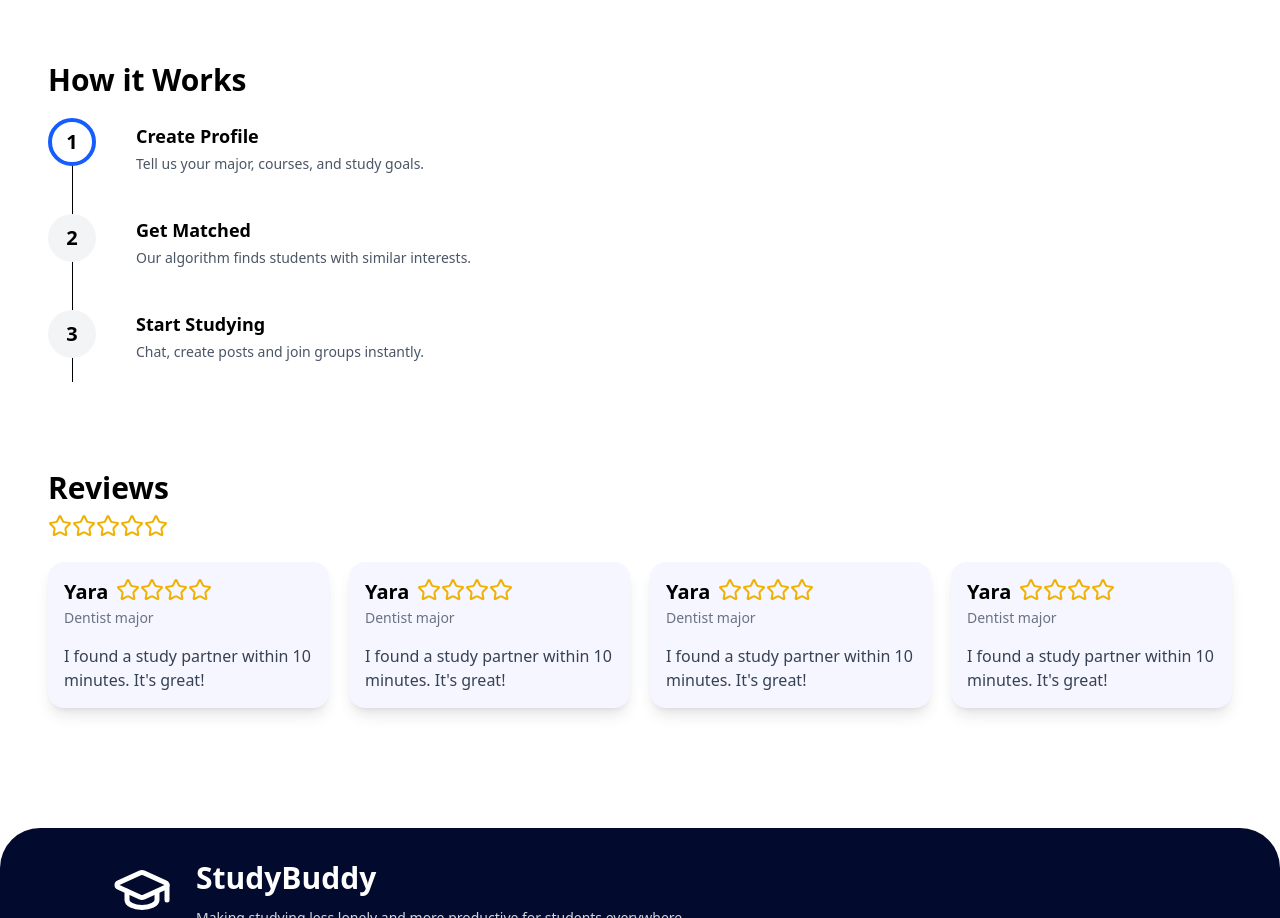
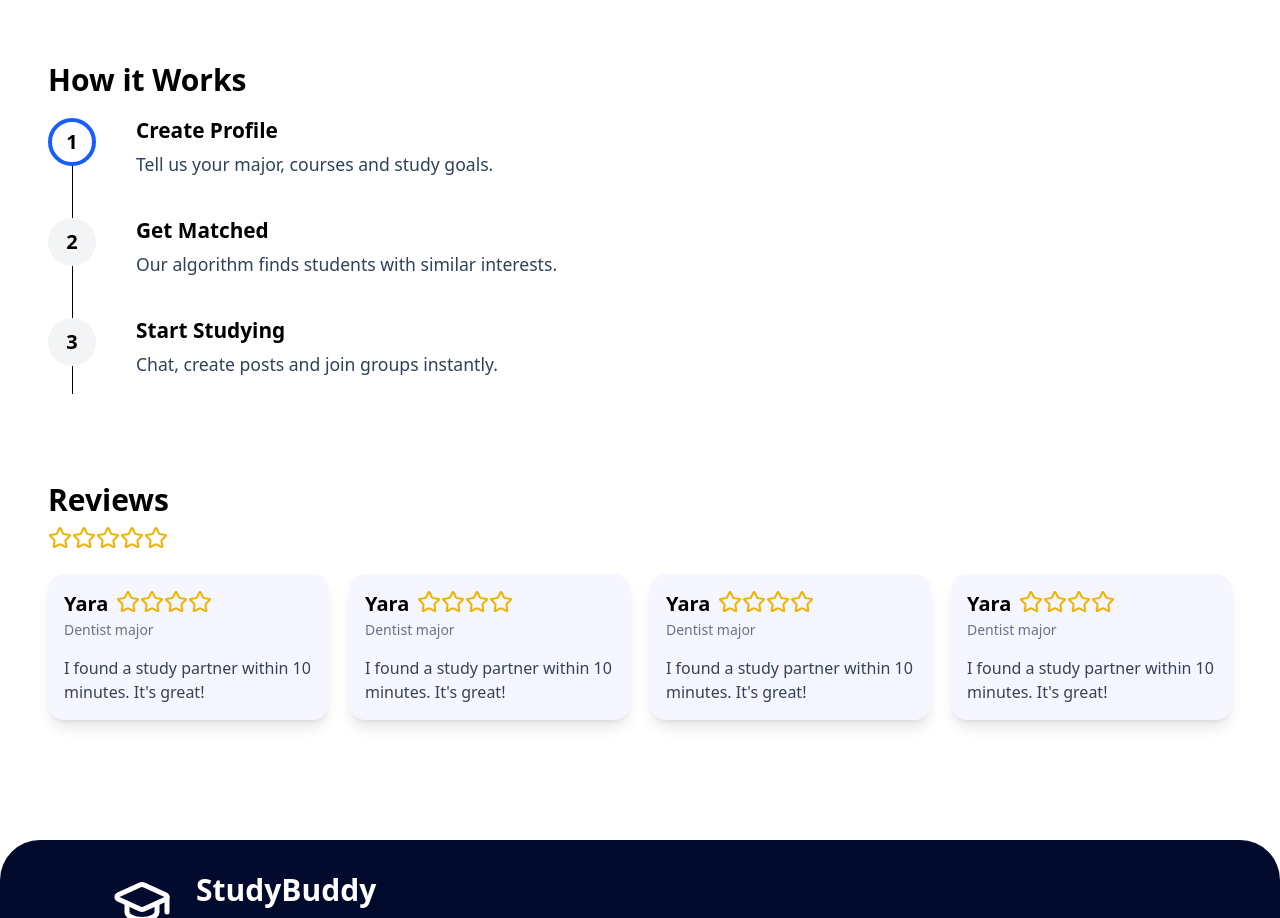
Before and after one commit to IbrahimZherati/StudyBuddy, a Next.js app in the folder studybuddy-frontend/: page / in a window 1280 px wide. Shown: the part 1100-2018 px from the top of the page. Built offline with nearby package versions, Linux system fonts and the light colour scheme.

Commit message:
Fixed the layout of HowItWorks component

```diff
--- a/studybuddy-frontend/components/HowItWorks.jsx
+++ b/studybuddy-frontend/components/HowItWorks.jsx
@@ -4,7 +4,7 @@ export default function HowItWorks() {
 	const steps = [
 		{
 			title: "Create Profile",
-			desc: "Tell us your major, courses, and study goals."
+			desc: "Tell us your major, courses and study goals."
 		},
 		{
 			title: "Get Matched",
@@ -28,25 +28,27 @@ export default function HowItWorks() {
 					{/* vertical line */}
 					<div className="absolute top-6 bottom-6 w-px bg-black"></div>
 
-					{steps.map((_, i) => (
-						<div key={i} className="relative z-10 mb-12">
-							<div className={` w-12 h-12 flex items-center justify-center font-bold rounded-full text-xl
-								${i === 0 ? "border-4 border-blue-600 bg-white" : "bg-gray-100 text-black"}` } >
-									{i + 1}
+					<div className='flex flex-col justify-between'>
+						{steps.map((_, i) => (
+							<div key={i} className="relative z-10 mb-13">
+								<div className={`w-12 h-12 flex-row-center font-bold rounded-full text-xl
+									${i === 0 ? "border-4 border-blue-600 bg-white" : "bg-gray-100 text-black"}`}>
+										{i + 1}
+								</div>
 							</div>
-						</div>
-					))}
+						))}
+					</div>
 				</div>
 
 				{/* RIGHT: text */}
-				<div className="flex flex-col justify-between py-1">
+				<div className="flex flex-col justify-between">
 					{steps.map((step, i) => (
 						<div key={i} className="mb-10">
-							<h3 className="font-semibold text-lg">
+							<h3 className="title text-[1.3rem] mb-2">
 								{step.title}
 							</h3>
 
-							<p className="text-gray-600 text-sm mt-1 ">
+							<p className="sub-title text-[1.1rem]">
 								{step.desc}
 							</p>
 						</div>
```
